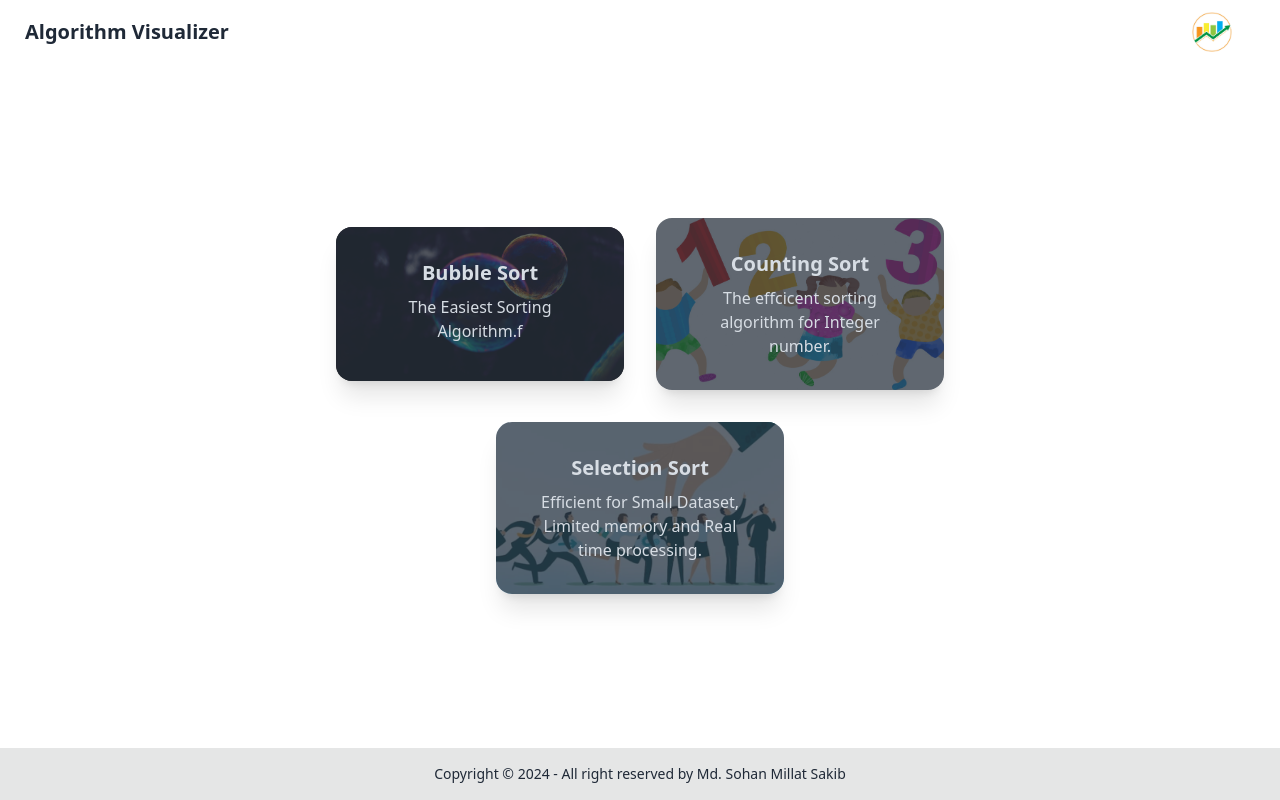
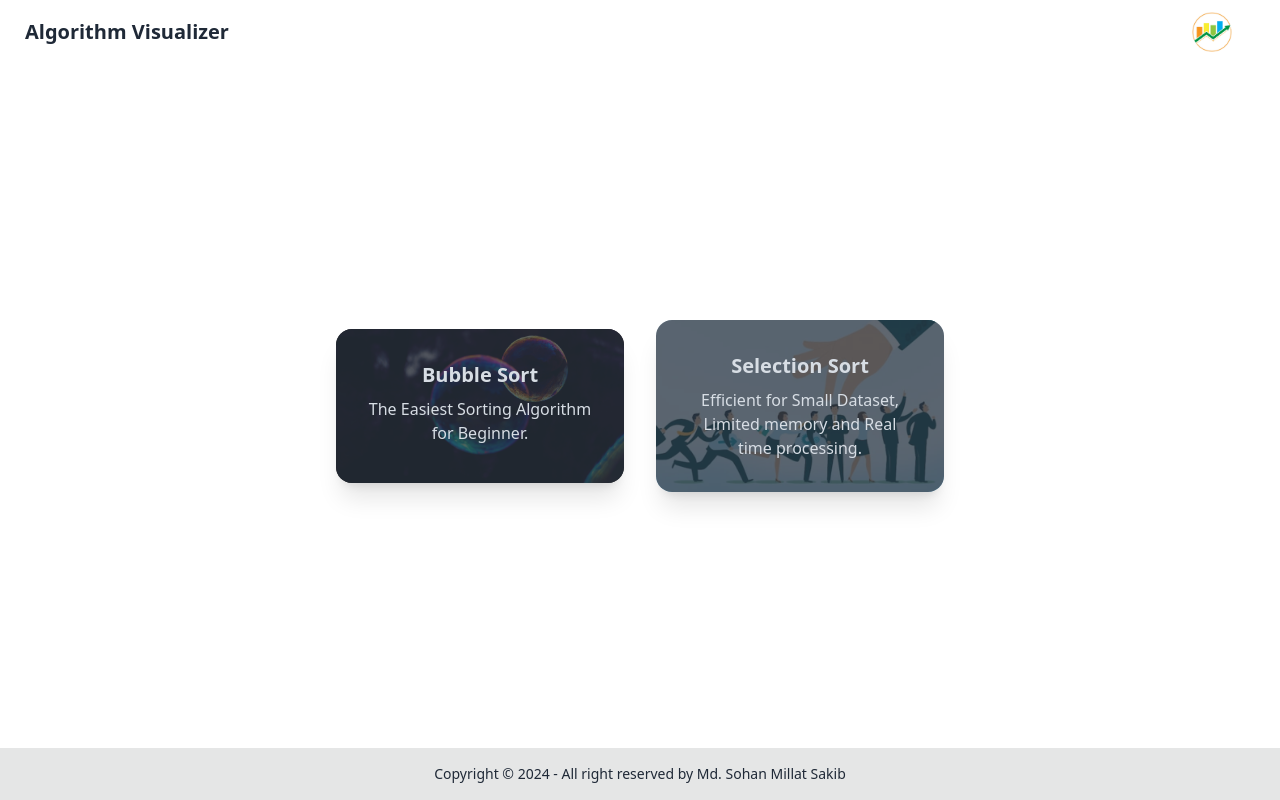
Before and after one commit to MillatSakib/Algorithm-Visualizer-with-React, a React (Vite) app: page /sort in a window 1280 px wide. Built offline with nearby package versions, Linux system fonts and the light colour scheme.

Commit message:
Counting sort removed

```diff
--- a/src/Sort/Sort.jsx
+++ b/src/Sort/Sort.jsx
@@ -10,18 +10,10 @@ const Sort = () => {
       <div className="grid gird-cols-1 md:flex gap-8 items-center justify-center">
         <Card
           title="Bubble Sort"
-          description="The Easiest Sorting Algorithm.f"
+          description="The Easiest Sorting Algorithm for Beginner."
           linkTo="/sort/bubblesort"
           imgLink={bubble}
         ></Card>{" "}
-        <Card
-          title="Counting Sort"
-          description="The effcicent sorting algorithm for Integer number."
-          linkTo="/sort/countingsort"
-          imgLink={counting}
-        ></Card>
-      </div>
-      <div className="mt-8 grid gird-cols-1 md:flex gap-8 items-center justify-center">
         <Card
           title="Selection Sort"
           description="Efficient for Small Dataset, Limited memory and Real time processing."
@@ -29,6 +21,14 @@ const Sort = () => {
           imgLink={selection}
         ></Card>
       </div>
+      {/* <div className="mt-8 grid gird-cols-1 md:flex gap-8 items-center justify-center">
+        <Card
+          title="Counting Sort"
+          description="The effcicent sorting algorithm for Integer number."
+          linkTo="/sort/countingsort"
+          imgLink={counting}
+        ></Card>
+      </div> */}
     </div>
   );
 };
```
